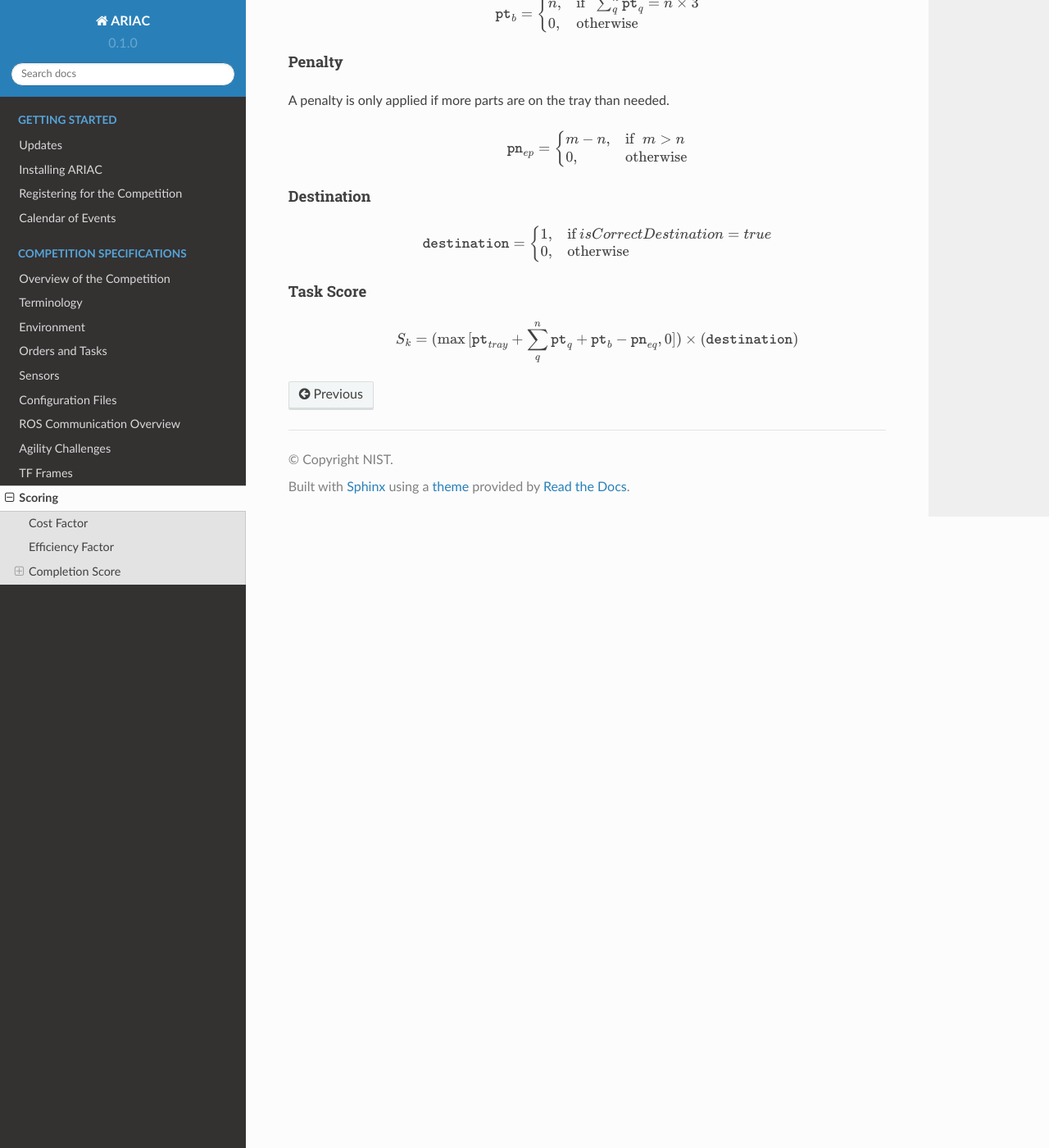
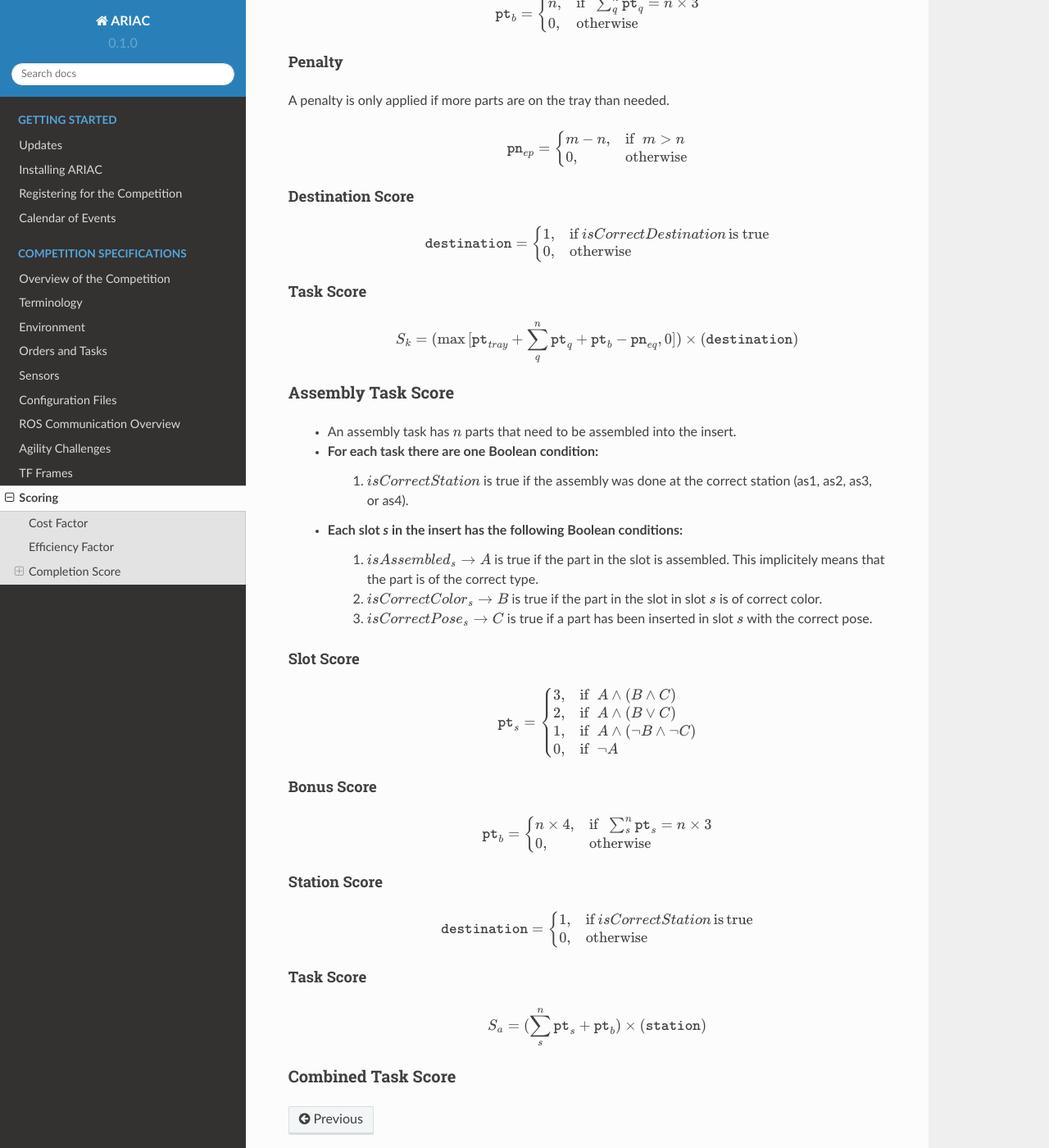
Before and after one commit to usnistgov/ARIAC, a Sphinx documentation site: the page built from docs/competition/scoring.rst, in a window 1280 px wide and 1400 px high, scrolled down 1767 px. Shown: the whole window at 82% size. Built offline with Sphinx 7.4.7 and the Read the Docs theme 2.0.0, drawn with Linux system fonts in a browser that asks for light colours; some of the changed text lies outside the part shown.

```diff
--- a/docs/competition/scoring.rst
+++ b/docs/competition/scoring.rst
@@ -45,7 +45,7 @@
 Kitting Task Score
 ^^^^^^^^^^^^^^^^^^^
 
-  * A kitting order has :math:`n` parts that need to be placed on the kitting tray.
+  * A kitting task has :math:`n` parts that need to be placed on the kitting tray.
   * A shipment has :math:`m` parts on the kitting tray.
   * For each task there are two Boolean conditions:
 
@@ -105,13 +105,13 @@
     0, &\text{otherwise} \\
     \end{cases}
 
-Destination
-,,,,,,,,,,,,
+Destination Score
+,,,,,,,,,,,,,,,,,
 
   .. math::
 
     \texttt{destination} = \begin{cases}
-    1, &\text{if}\, isCorrectDestination=true \\
+    1, &\text{if}\, isCorrectDestination\, \text{is true} \\
     0, &\text{otherwise} \\
     \end{cases}
 
@@ -121,3 +121,61 @@
   .. math::
 
     S_{k} = (\max{[\texttt{pt}_{tray} + \sum_{q}^{n}{\texttt{pt}_q} + \texttt{pt}_b - \texttt{pn}_{eq} , 0]}) \times (\texttt{destination})
+
+
+Assembly Task Score
+^^^^^^^^^^^^^^^^^^^
+
+  * An assembly task has :math:`n` parts that need to be assembled into the insert.
+  * For each task there are one Boolean condition:
+      1. :math:`isCorrectStation` is true if the assembly was done at the correct station (as1, as2, as3, or as4).
+  * Each slot `s` in the insert has the following Boolean conditions:
+      1. :math:`isAssembled_{s} \rightarrow A` is true if the part in the slot is assembled. This implicitely means that the part is of the correct type.
+      2. :math:`isCorrectColor_{s} \rightarrow B` is true if the part in the slot in slot :math:`s` is of correct color.
+      3. :math:`isCorrectPose_{s} \rightarrow C` is true if a part has been inserted in slot :math:`s` with the correct pose.
+
+
+Slot Score
+,,,,,,,,,,,,,,
+
+  .. math::
+
+    \texttt{pt}_s = \begin{cases}
+    3, &\text{if} ~~ A \land (B \land C)\\
+    2, &\text{if} ~~ A \land (B \lor C)\\
+    1, &\text{if} ~~ A \land (\lnot B \land \lnot C)\\
+    0, &\text{if} ~~ \lnot A \\
+    \end{cases}
+
+Bonus Score
+,,,,,,,,,,,
+
+  .. math::
+
+    \texttt{pt}_b = \begin{cases}
+    n \times 4, &\text{if} ~~ \sum_{s}^{n}{\texttt{pt}_{s}} = n\times 3 \\
+    0, &\text{otherwise} \\
+    \end{cases}
+
+Station Score
+,,,,,,,,,,,,,,
+
+  .. math::
+
+    \texttt{destination} = \begin{cases}
+    1, &\text{if}\, isCorrectStation\, \text{is}\, \text{true} \\
+    0, &\text{otherwise} \\
+    \end{cases}
+
+
+Task Score
+,,,,,,,,,,,
+
+  .. math::
+
+    S_{a} = (\sum_{s}^{n}{\texttt{pt}_s} + \texttt{pt}_b) \times (\texttt{station})
+
+
+
+Combined Task Score
+^^^^^^^^^^^^^^^^^^^
```
Also changed, not shown: docs/competition/terminology.md (+2 -0 lines).
